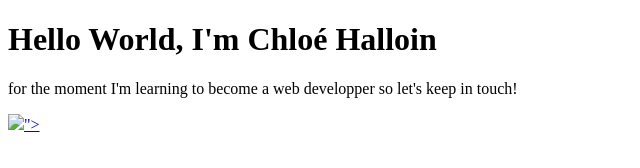
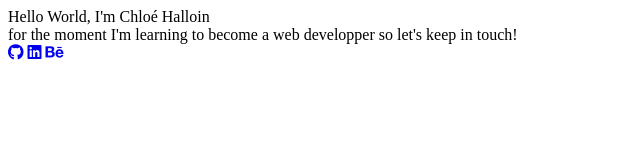
Before and after one commit to ChloeHal/chloehal.github.io, a plain HTML site: page index.html in a window 1280 px wide. Shown: the whole page, without its empty margins (0-640 px from the left). Drawn offline with Linux system fonts and the light colour scheme.

Commit message:
Update index.html

```diff
--- a/index.html
+++ b/index.html
@@ -3,17 +3,21 @@
     <head>
 
         <meta charset="utf-8">
-
+        <script src="https://kit.fontawesome.com/9d36e34255.js" crossorigin="anonymous"></script>
         <title>Ma landing page</title>
 
       </head>
 <body>
-<h1>Hello World, I'm Chloé Halloin</h1>
-<p>for the moment I'm learning to become a web developper so let's keep in touch!</p>
+    <main>
+<div class="intro">Hello World, I'm Chloé Halloin</div>
+<div class="tagline">for the moment I'm learning to become a web developper so let's keep in touch!</div>
 <div class="social-media">
-    <a href="https://github.com/ChloeHal"><img src="<svg width="32" height="32" viewBox="0 0 24 24"><path fill="none" stroke="currentColor" stroke-width="2" d="M1 21V7h5l2-4h8l2 4h5v14H1Zm11-3a5 5 0 1 0 0-10a5 5 0 0 0 0 10Z"/></svg>"></a>
+    <a href="https://github.com/ChloeHal"><i class="fa-brands fa-github"></i></a>
+    <a href="https://github.com/ChloeHal"><i class="fa-brands fa-linkedin"></i></a>
+    <a href="https://github.com/ChloeHal"><i class="fa-brands fa-behance"></i></a>
 
 
 </div>
+</main>
 </body>
 </html>
```
